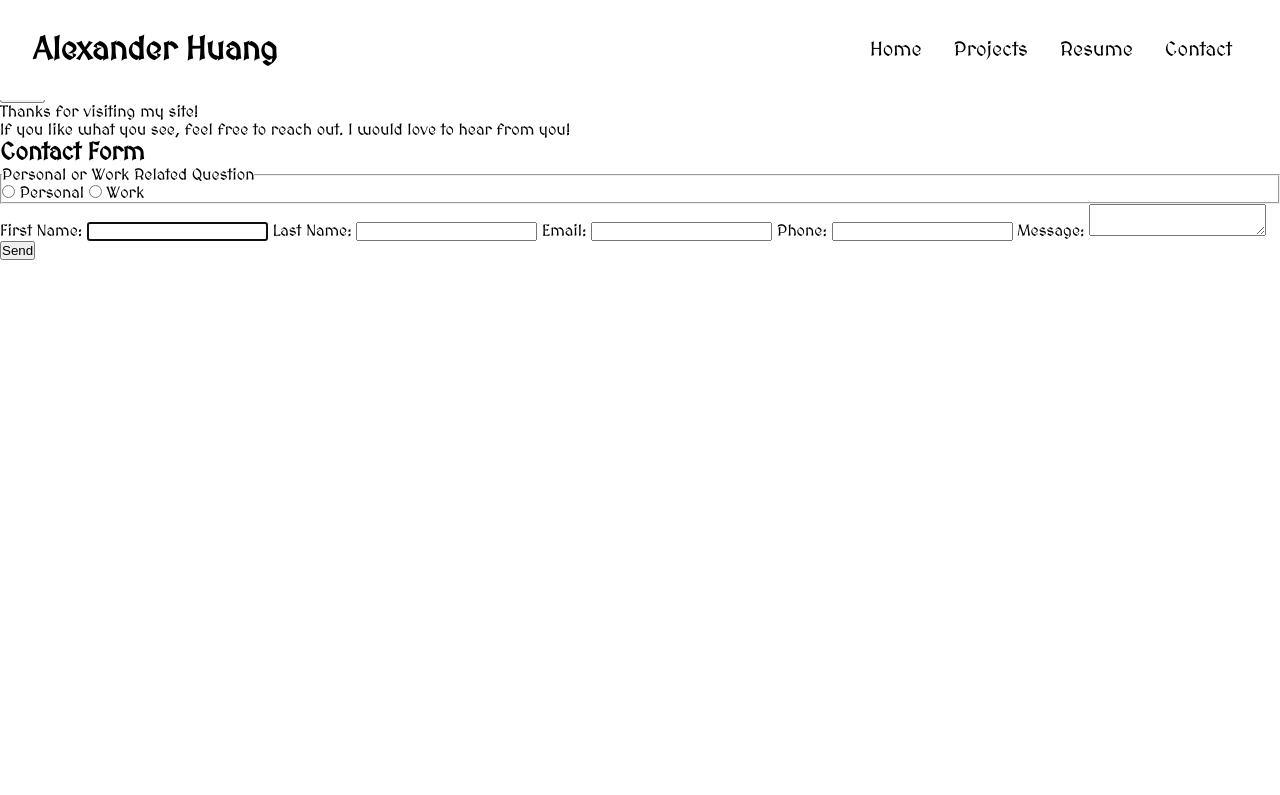
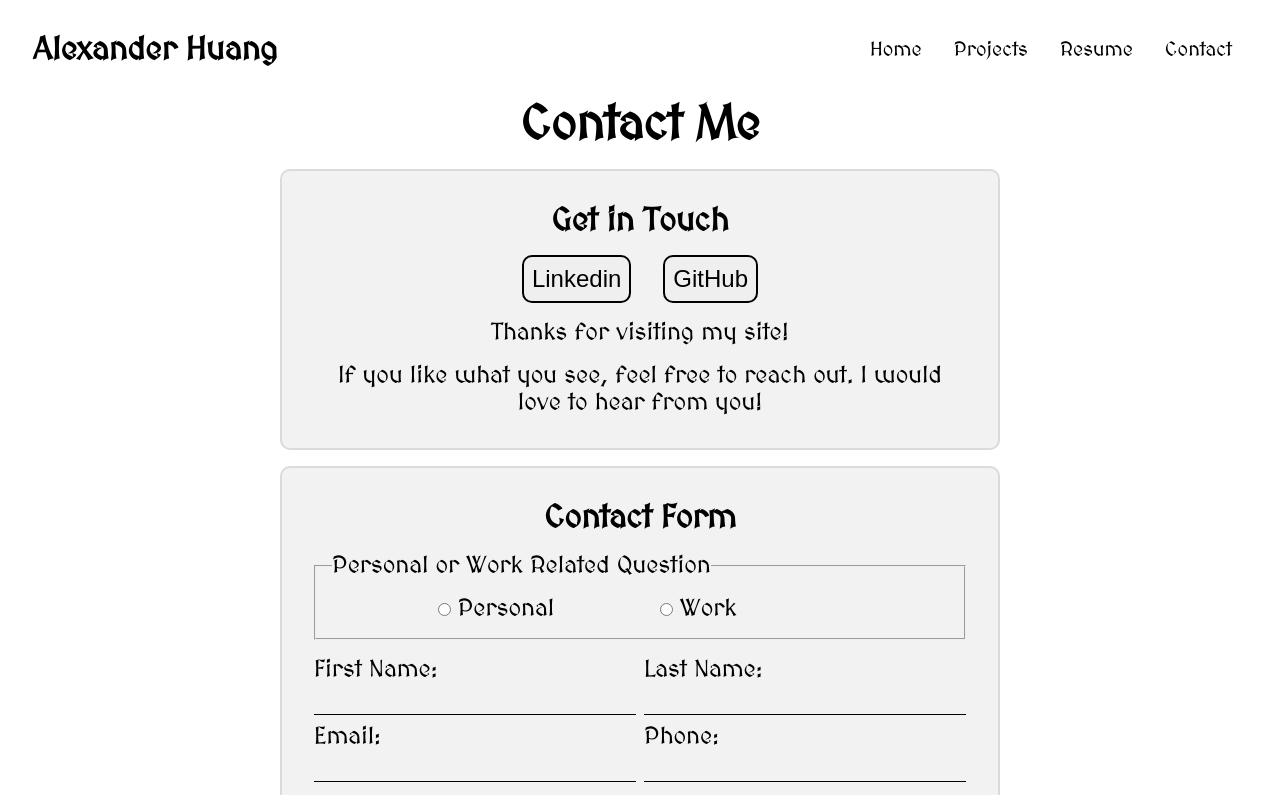
Before and after one commit to Areco892/cse134B-hw5, a plain HTML site: page contact.html in a window 1280 px wide. Shown: the top 795 px of the page. Drawn offline with Linux system fonts and the light colour scheme.

Commit message:
Added styling to contact.html

```diff
--- a/contact.html
+++ b/contact.html
@@ -5,6 +5,135 @@
     <meta charset="utf-8">
     <title>Contact Me</title>
     <link rel="stylesheet" href="main.css">
+    <style>
+        main {
+            margin: 5rem 1rem;
+
+            h1 {
+                text-align: center;
+                font-size: 3rem;
+                padding: 1rem;
+            }
+
+            h2 {
+                text-align: center;
+                font-size: 2rem;
+            }
+
+            contact {
+                display: flex;
+                flex-direction: row;
+                flex-wrap: wrap;
+                justify-content: space-evenly;
+                gap: 1rem;
+                font-size: clamp(1.5rem, 2rem - 1.5vw, 2rem);
+
+                .socials {
+                    display: flex;
+                    flex-direction: column;
+                    padding: 2rem;
+                    gap: 1rem;
+                    text-align: center;
+                    justify-content: center;
+                    border: 2px solid rgb(219, 219, 219);
+                    border-radius: 10px;
+                    background: rgb(243, 242, 242);
+                    width: clamp(35rem, 100%, 45rem);
+
+                    ol {
+                        list-style: none;
+                        display: flex;
+                        gap: 2rem;
+                        align-items: center;
+                        justify-content: center;
+
+                        button {
+                            border: 2px solid black;
+                            border-radius: 10px;
+                            padding: 0.5rem;
+                            transition: transform;
+                            font-size: 1.5rem;
+                        }
+
+                        button:hover {
+                            transform: scale(1.05);
+                        }
+
+                        a {
+                            text-decoration: none;
+                            color: black;
+                        }
+                    }
+                }
+            }
+
+
+            form {
+                display: flex;
+                flex-direction: column;
+                justify-content: center;
+                padding: 2rem;
+                gap: 1rem;
+                border: 2px solid rgb(219, 219, 219);
+                border-radius: 10px;
+                background: rgb(243, 242, 242);
+                width: clamp(35rem, 100%, 45rem);
+
+                fieldset {
+                    display: flex;
+                    flex-direction: row;
+                    align-self: center;
+                    justify-content: space-evenly;
+                    padding: 1rem;
+                    width: 100%;
+                }
+
+                user-info {
+                    display: grid;
+                    grid-template-columns: 1fr 1fr;
+                    gap: 0.5rem;
+                    align-items: start;
+
+                    input {
+                        width: 100%;
+                        border: none;
+                        background-color: transparent;
+                        outline: none;
+                        border-bottom: 1px solid black;
+                        height: 2rem;
+                        font-size: 75%;
+                    }
+                }
+
+                message {
+                    padding-bottom: 2rem;
+
+                    textarea {
+                        width: 100%;
+                        height: 100%;
+                        resize: vertical;
+
+                    }
+                }
+
+
+                button {
+                    border-radius: 10px;
+                    padding: 0.5rem;
+                    width: clamp(5rem, 10rem - 1vw, 10rem);
+                    align-self: center;
+                    font-size: clamp(1.25rem, 2rem - 1vw, 2rem);
+                    cursor: pointer;
+                    transition: transform 0.5s ease;
+                }
+
+                button:hover {
+                    transform: scale(1.05);
+                    color: red;
+                }
+            }
+        }
+    </style>
 </head>
 
 <body>
```
